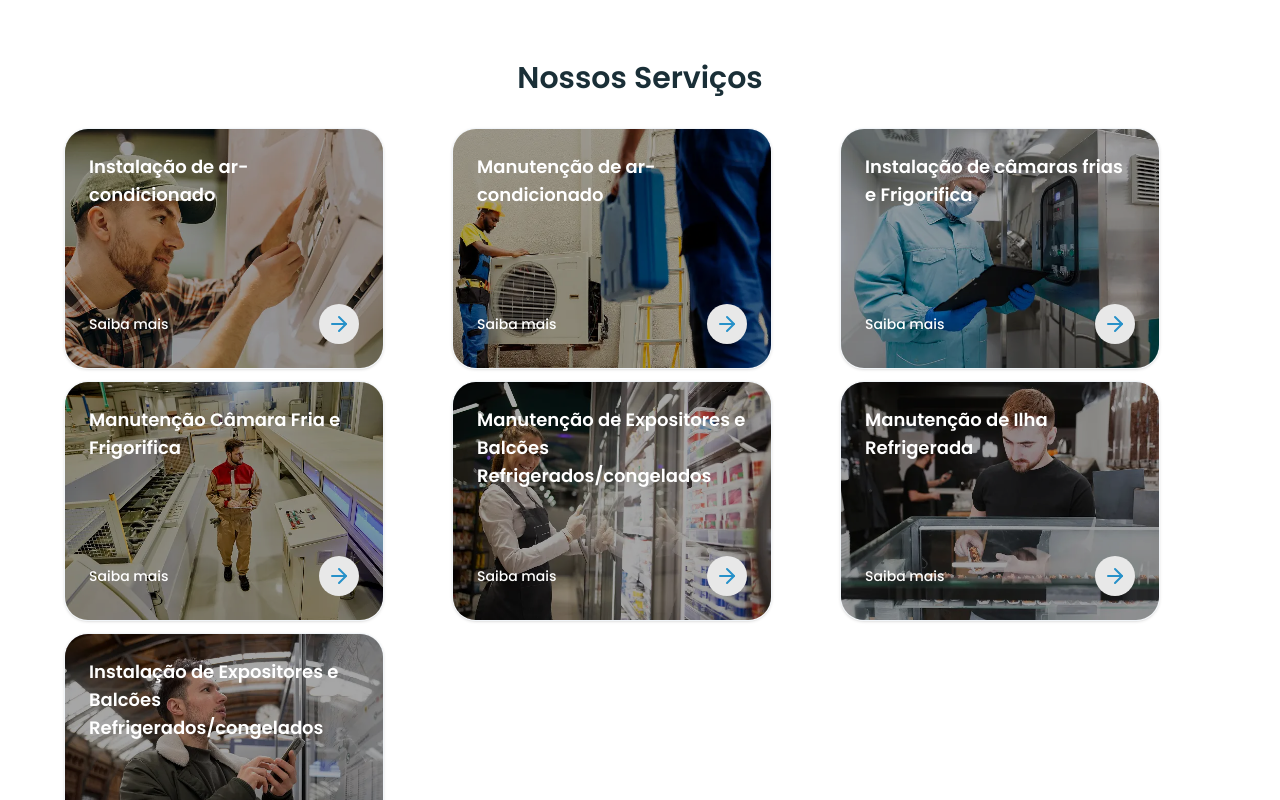
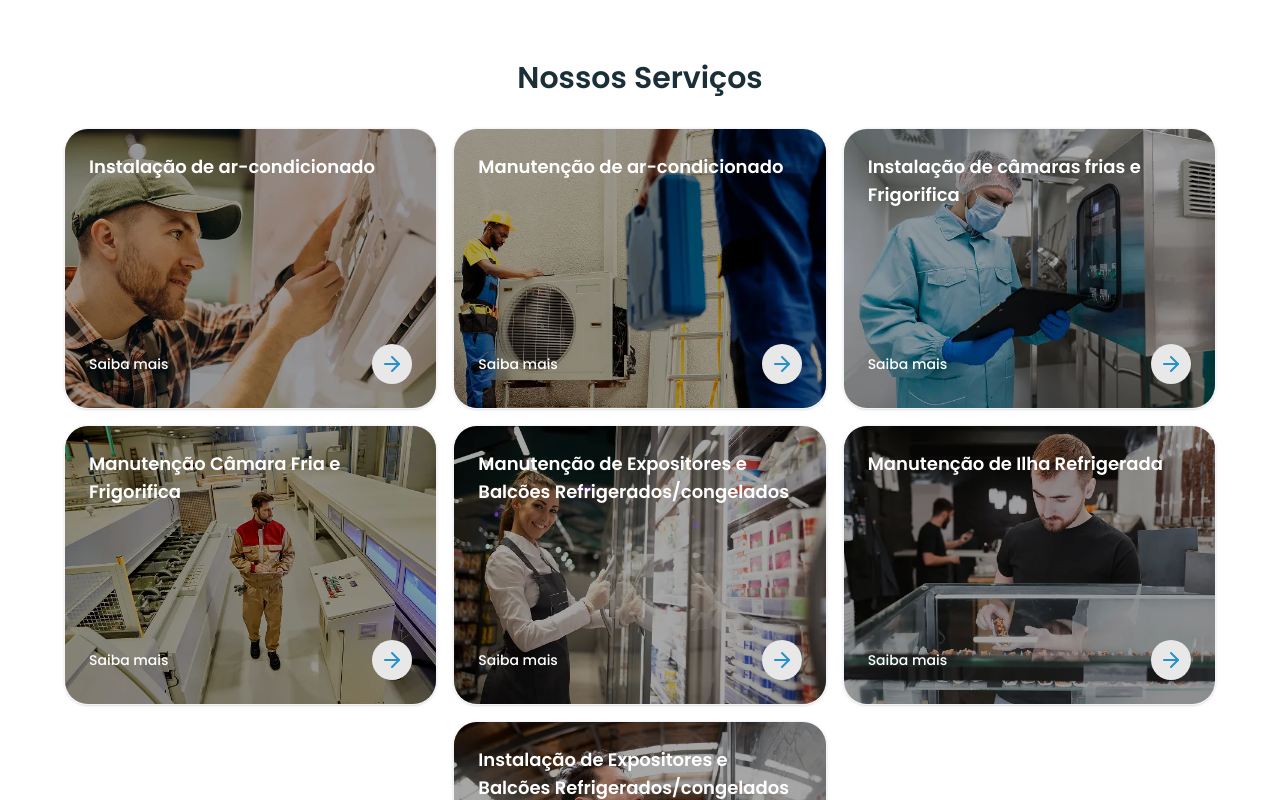
Before and after one commit to HeitorBMarini/lord-tec, a Next.js app: page / in a window 1280 px wide. Shown: the part 2180-2980 px from the top of the page. Built offline with nearby package versions, Linux system fonts and the light colour scheme.

Commit message:
Ajuste cards serviços

```diff
--- a/app/components/ServicosHome.tsx
+++ b/app/components/ServicosHome.tsx
@@ -24,19 +24,28 @@ export default function SectionServicosHome() {
             flex gap-3 overflow-x-auto pb-4 snap-x snap-mandatory
             sm:grid sm:overflow-visible
             sm:grid-cols-2 lg:grid-cols-3
+            sm:gap-4                      /* cards mais próximos no desktop */
             justify-items-center lg:justify-items-start
           "
         >
-          {featuredServices.map((s) => (
+          {featuredServices.map((s, index) => {
+            const isLast = index === featuredServices.length - 1;
+
+            return (
               <Link
                 key={s.slug}
                 href={`/servicos/${s.slug}`}
-              className="
+                className={`
                   group block rounded-3xl border border-slate-100 shadow-sm overflow-hidden
                   transition-all duration-300 hover:-translate-y-1 hover:shadow-lg
-                shrink-0 w-[80%] max-w-xs snap-center     /* mobile */
-                sm:w-full sm:shrink                        /* desktop */
-              "
+                  shrink-0 w-[80%]  snap-center
+                  sm:w-full sm:shrink
+                  ${
+                    isLast
+                      ? "sm:col-span-2 sm:max-w-md sm:mx-auto lg:col-span-1 lg:col-start-2"
+                      : ""
+                  }
+                `}
               >
                 <article className="relative h-full">
                   {/* Imagem */}
@@ -73,7 +82,8 @@ export default function SectionServicosHome() {
                   </div>
                 </article>
               </Link>
-          ))}
+            );
+          })}
         </div>
       </div>
     </section>
--- a/app/globals.css
+++ b/app/globals.css
@@ -1,4 +1,4 @@
-@import url('https://fonts.googleapis.com/css2?family=Poppins:ital,wght@0,100;0,200;0,300;0,400;0,500;0,600;0,700;0,800;0,900;1,100;1,200;1,300;1,400;1,500;1,600;1,700;1,800;1,900&display=swap');
+@import url('https://fonts.googleapis.com/css2?family=Poppins:wght@100;200;300;400;500;600;700;800;900&display=swap');
 
 @import "tailwindcss";
 
@@ -49,7 +49,8 @@
 @theme inline {
   --color-background: var(--background);
   --color-foreground: var(--foreground);
-  --font-sans: var(--font-geist-sans);
+  --font-sans: var(--font-poppins);
+
   --font-mono: var(--font-geist-mono);
   --color-sidebar-ring: var(--sidebar-ring);
   --color-sidebar-border: var(--sidebar-border);
@@ -88,29 +89,6 @@
 
 body {
    font-family: var(--font-poppins);
-}
-
-/* Linha/after entre os cards de Missão, Visão e Valores */
-.about-mvv-grid {
-  position: relative;
-}
-
-.about-mvv-grid::after {
-  content: "";
-  position: absolute;
-  top: 10%;
-  bottom: 0;
-  left: 50%;
-  width: 1px;
-  background-color: #00343d;
-  opacity: 0.2;
-}
-
-/* some no mobile */
-@media (max-width: 767px) {
-  .about-mvv-grid::after {
-    display: none;
-  }
 }
 
 .dark {
--- a/app/servicos/page.tsx
+++ b/app/servicos/page.tsx
@@ -36,12 +36,20 @@ export default function ServicosPage() {
             Nossos Serviços
           </h2>
 
-          <div className="grid gap-6 sm:grid-cols-2 lg:grid-cols-3">
-            {SERVICES.map((s) => (
+          <div className="grid gap-4 sm:grid-cols-2 lg:grid-cols-3 justify-items-center lg:justify-items-start">
+            {SERVICES.map((s, index) => {
+              const isLast = index === SERVICES.length - 1;
+
+              return (
                 <Link
                   key={s.slug}
                   href={`/servicos/${s.slug}`}
-                className="group block rounded-3xl border border-slate-100 shadow-sm overflow-hidden transition-all duration-300 hover:-translate-y-1 hover:shadow-lg"
+                  className={`
+                    group block rounded-3xl border border-slate-100 shadow-sm overflow-hidden
+                    transition-all duration-300 hover:-translate-y-1 hover:shadow-lg
+                    w-full
+                    ${isLast ? "sm:col-span-2 sm:max-w-md sm:mx-auto lg:col-span-1 lg:col-start-2" : ""}
+                  `}
                 >
                   <article className="relative h-full">
                     {/* Imagem */}
@@ -78,7 +86,8 @@ export default function ServicosPage() {
                     </div>
                   </article>
                 </Link>
-            ))}
+              );
+            })}
           </div>
         </section>
 
```
Lines whose indentation alone changed are shown as unchanged.
